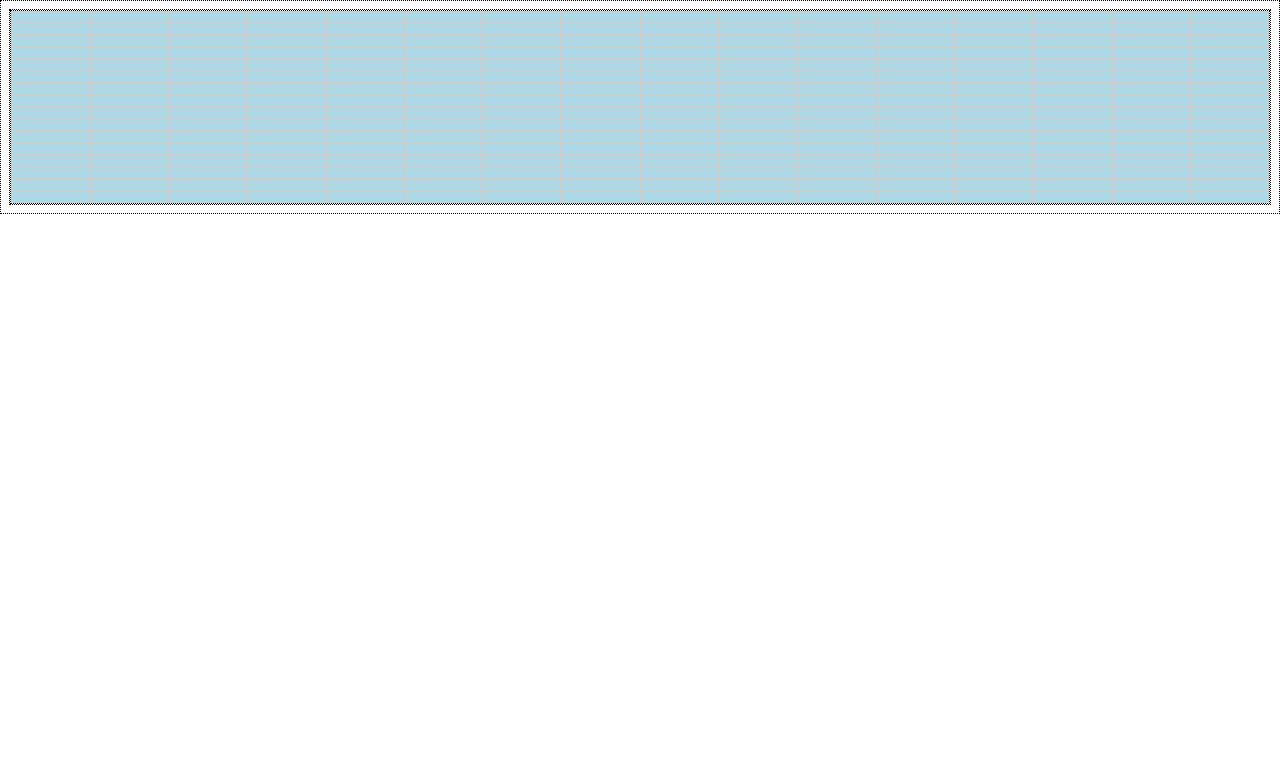
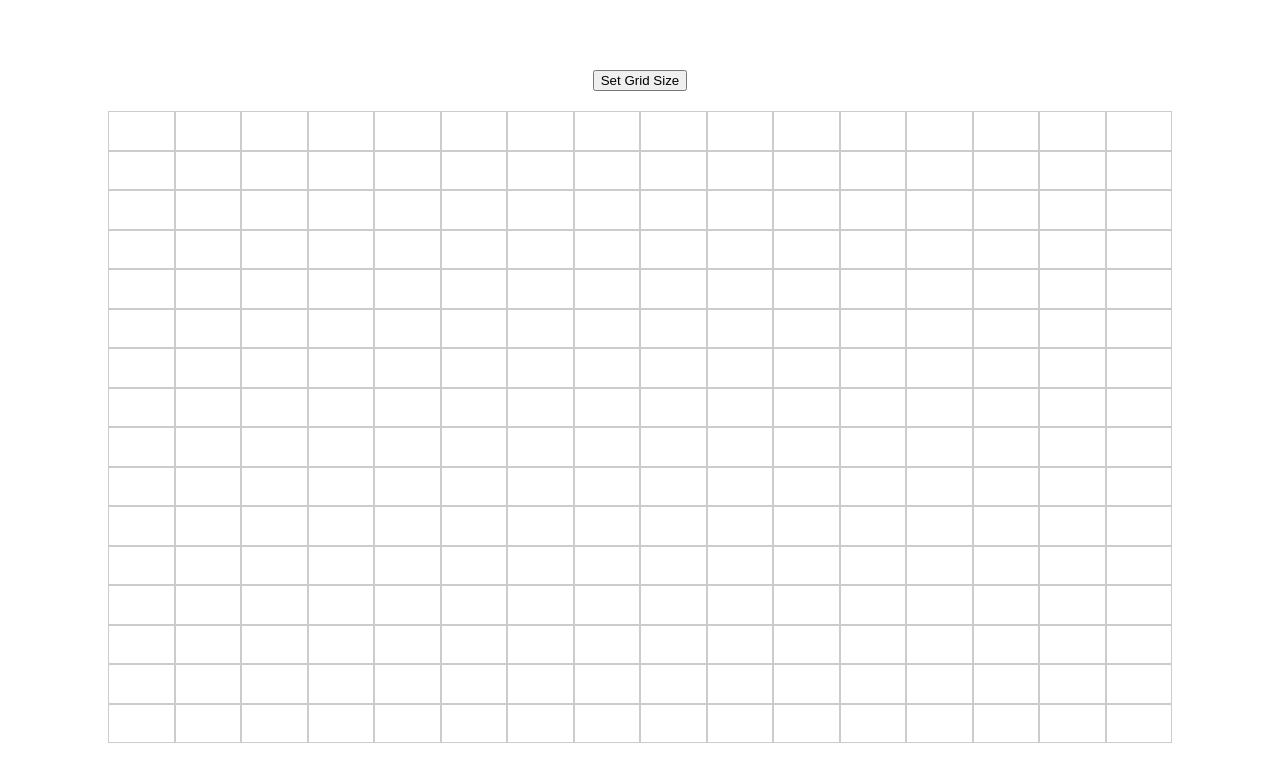
Before and after one commit to sciones/Odin_Project, a plain HTML site: page Etch-a-Sketch/index.html in a window 1280 px wide. Drawn offline with Linux system fonts and the light colour scheme.

Commit message:
Complete etch a sketch

```diff
--- a/Etch-a-Sketch/index.html
+++ b/Etch-a-Sketch/index.html
@@ -4,7 +4,7 @@
     <meta charset="utf-8">
     <meta name="viewport" content="width=device-width, initial-scale=1.0">
     <script type="text/javascript" src="javascript.js"></script>
-    <link rel="stylesheet" href="style.css">
+    <!-- <link rel="stylesheet" href="style.css"> -->
     <title>Etch a Sketch</title>
   </head>
   <body>
--- a/Etch-a-Sketch/javascript.js
+++ b/Etch-a-Sketch/javascript.js
@@ -1,10 +1,46 @@
 document.addEventListener("DOMContentLoaded", function() {
 
     let container = document.querySelector("#container");
+    container.style.cssText = "display: flex; flex-direction: column; margin: 50px 100px;";
 
-    for (let i = 0; i < 16 * 16; i++) {
-        const flexItem = document.createElement('div');
-        flexItem.className = 'flex-item';
-        container.appendChild(flexItem);
+    let container2 = document.createElement("div");
+    container2.style.cssText = "display: flex; flex-wrap: wrap;";
+
+    let button = document.createElement("button");
+    button.textContent = "Set Grid Size";
+    button.addEventListener("click", getGridSize);
+    button.style.cssText = "flex: 1; margin: 20px auto;"
+
+    container.appendChild(button);
+
+    let gridSize = 16;
+
+    function getGridSize() {
+        gridSize = parseInt(prompt("Number of squares per side for the new grid?"))
+        while (gridSize > 64 || isNaN(gridSize)) {
+            gridSize = parseInt(prompt("Number of squares per side for the new grid? 0 - 64 only"))
+        }
+        container2.innerHTML = "";
+        createGrid(gridSize);
     }
+
+
+    function createGrid(gridSize) {
+        for (let i = 0; i < gridSize * gridSize; i++) {
+            const flexItem = document.createElement('div');
+            flexItem.style.cssText = `flex: 1 1 calc(100% / ${gridSize+1}); height: calc(600px / ${gridSize}); background-color: white; border: 1px solid #ccc;`;
+            flexItem.addEventListener('mouseover', () => {
+                flexItem.style.backgroundColor = 'blue';
+            });
+            /* flexItem.addEventListener('mouseout', () => {
+
+                flexItem.style.backgroundColor = 'white';
+            }); */
+            container2.appendChild(flexItem);
+        }
+    }
+
+    createGrid(gridSize);
+
+    container.appendChild(container2);
 });
--- a/Etch-a-Sketch/style.css
+++ b/Etch-a-Sketch/style.css
@@ -3,8 +3,7 @@
 }
 
 #container {
-    display: flex;
-    flex-wrap: wrap;
+
 }
 
 .flex-item {
```
